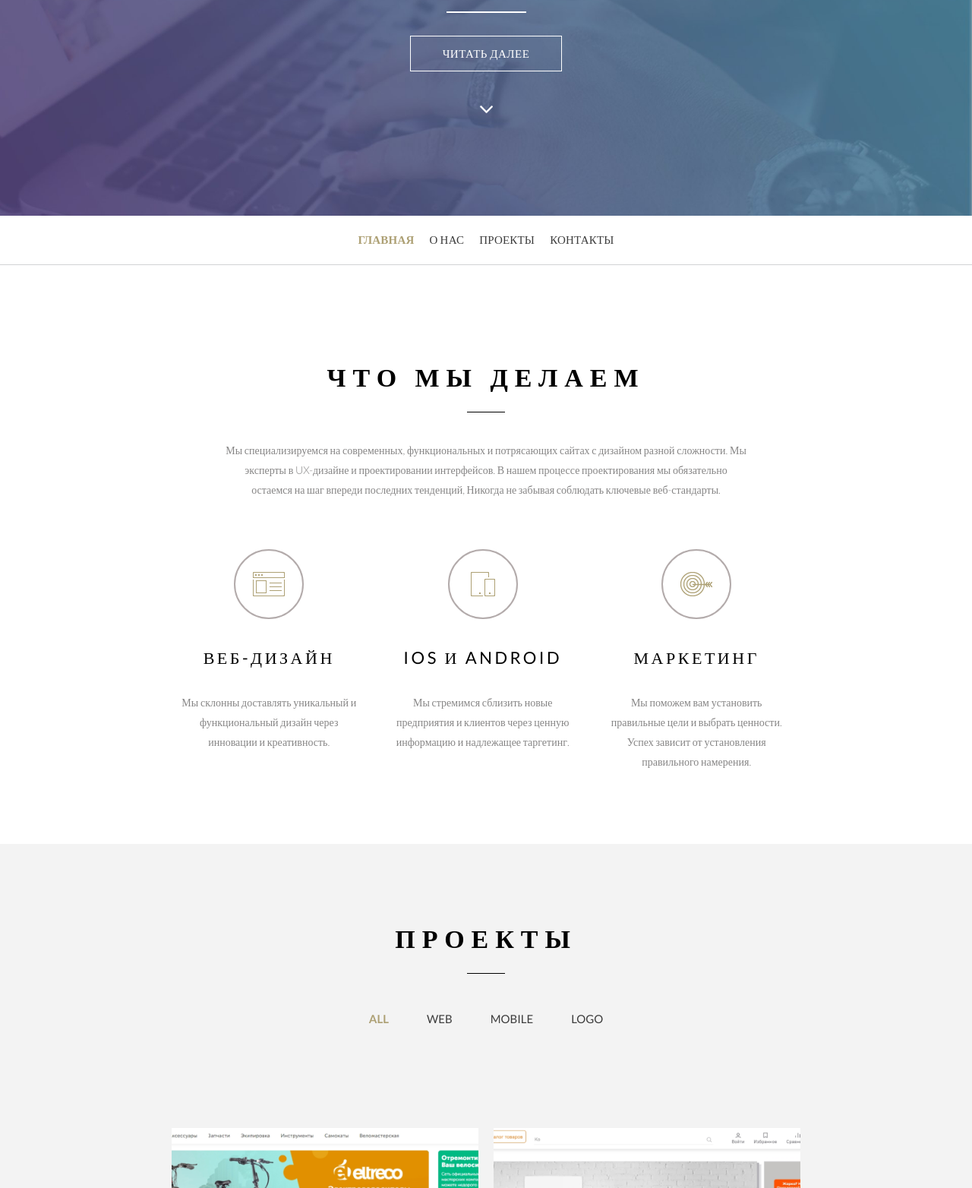
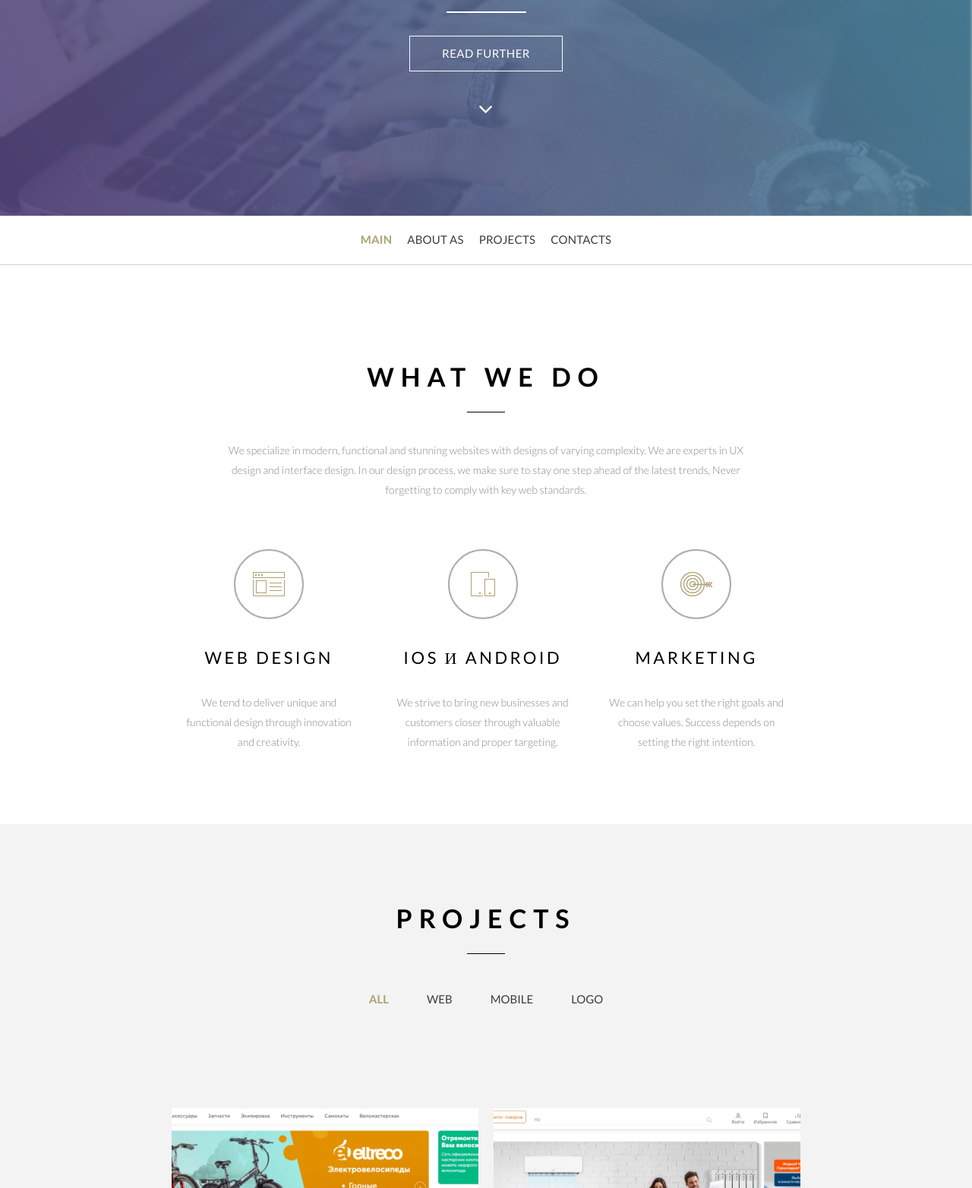
Before and after one commit to pagesid/Site-Binary, a plain HTML site: page index.html in a window 1280 px wide. Shown: the part 355-1919 px from the top of the page at 76% size. Drawn offline with nearby package versions, Linux system fonts and the light colour scheme; some packages are replaced by stand-ins of ours; a script that the page names is missing.

Commit message:
general edits

```diff
--- a/index.html
+++ b/index.html
@@ -33,13 +33,13 @@
 					<a href="" class="mainblock__logo"></a>
 					<img src="img/mainblock/logo12.png" alt="">
 					<div class="mainblock__text">
-						<div class="mainblock__title">Простой и привлекательный дизайн</div>
-						<div class="mainblock__subtitle">Для вашего приложения, логотипа, веб-сайта</div>
+						<div class="mainblock__title">attractive design</div>
+						<div class="mainblock__subtitle">For your app, logo, website</div>
 					</div>
 					<!--------------------------------- Подвал 1 блока -------------------------------->
 					<div class="mainblock__footer">
 						<!----------- span для того, чтобы анимация не перекрыла текст -------------------->
-						<a href="" class="mainblock__btn btn btn_w" data-scroll="#about"><span>ЧИТАТЬ ДАЛЕЕ</span></a>
+						<a href="" class="mainblock__btn btn btn_w" data-scroll="#about"><span>READ FURTHER</span></a>
 						<a href="" class="mainblock__arrow" data-scroll="#about">
 							<img src="img/mainblock/arrow_down_30.png" alt="">
 						</a>
@@ -57,10 +57,10 @@
 				<div class="container">
 					<nav class="menu__items">
 						<ul class="menu__list">
-							<li><a href='#' class="menu__link-act" data-scroll="#home">ГЛАВНАЯ</a></li>
-							<li><a href='#' class="menu__link" data-scroll="#about">О НАС</a></li>
-							<li><a href='#' class="menu__link" data-scroll="#portfolio">ПРОЕКТЫ</a></li>
-							<li><a href='#' class="menu__link" data-scroll="#contacts">КОНТАКТЫ</a></li>
+							<li><a href='#' class="menu__link-act" data-scroll="#home">MAIN</a></li>
+							<li><a href='#' class="menu__link" data-scroll="#about">ABOUT AS</a></li>
+							<li><a href='#' class="menu__link" data-scroll="#portfolio">PROJECTS</a></li>
+							<li><a href='#' class="menu__link" data-scroll="#contacts">CONTACTS</a></li>
 						</ul>
 					</nav>
 				</div>
@@ -69,12 +69,12 @@
 			<div class="about" id="about">
 				<div class="about__body">
 					<div class="about__header-block header-block">
-						<div class="header-block__title">ЧТО МЫ ДЕЛАЕМ</div>
-						<div class="header-block__subtitle">Мы специализируемся на современных, функциональных и потрясающих
-							сайтах
-							с дизайном разной сложности. Мы эксперты в UX-дизайне и проектировании интерфейсов.
-							В нашем процессе проектирования мы обязательно остаемся на шаг впереди последних тенденций,
-							Никогда не забывая соблюдать ключевые веб-стандарты.</div>
+						<div class="header-block__title">WHAT WE DO</div>
+						<div class="header-block__subtitle">We specialize in modern, functional and stunning
+							websites
+							with designs of varying complexity. We are experts in UX design and interface design.
+							In our design process, we make sure to stay one step ahead of the latest trends,
+							Never forgetting to comply with key web standards.</div>
 					</div>
 					<div class="about__row">
 						<div class="about__column">
@@ -82,9 +82,9 @@
 								<div class="item-about__icon">
 									<img src="img/about/01.png" alt="" />
 								</div>
-								<div class="item-about__title">Веб-дизайн</div>
-								<div class="item-about__text">Мы склонны доставлять уникальный и функциональный дизайн через
-									инновации и креативность.</div>
+								<div class="item-about__title">Web Design</div>
+								<div class="item-about__text">We tend to deliver unique and functional design through
+									innovation and creativity.</div>
 							</div>
 						</div>
 						<div class="about__column">
@@ -93,8 +93,8 @@
 									<img src="img/about/02.png" alt="" />
 								</div>
 								<div class="item-about__title">iOS и Android</div>
-								<div class="item-about__text">Мы стремимся сблизить новые предприятия и клиентов
-									через ценную информацию и надлежащее таргетинг.</div>
+								<div class="item-about__text">We strive to bring new businesses and customers closer
+									through valuable information and proper targeting.</div>
 							</div>
 						</div>
 						<div class="about__column">
@@ -102,9 +102,9 @@
 								<div class="item-about__icon">
 									<img src="img/about/03.png" alt="" />
 								</div>
-								<div class="item-about__title">Маркетинг</div>
-								<div class="item-about__text">Мы поможем вам установить правильные цели и выбрать ценности.
-									Успех зависит от установления правильного намерения.</div>
+								<div class="item-about__title">Marketing</div>
+								<div class="item-about__text">We can help you set the right goals and choose values.
+									Success depends on setting the right intention.</div>
 							</div>
 						</div>
 
@@ -115,7 +115,7 @@
 			<div class="portfolio" id="portfolio">
 				<div class="container">
 					<div class="portfolio__header-block header-block">
-						<div class="header-block__title">проекты</div>
+						<div class="header-block__title">projects</div>
 					</div>
 
 					<nav class="portfolio__filter filter">
@@ -163,7 +163,7 @@
 					</div>
 
 					<div class="portfolio__footer">
-						<a href="" class="portfolio__btn" data-scroll="#contacts"><span>НАПИСАТЬ НАМ</span></a>
+						<a href="" class="portfolio__btn" data-scroll="#contacts"><span>WRITE TO US</span></a>
 					</div>
 
 				</div>
@@ -171,7 +171,7 @@
 			<!---------------------------------------------- 5 Блок - партнеры ----------------------------------------------->
 			<div class="partners">
 				<div class="container">
-					<div class="partners__title">Партнеры</div>
+					<div class="partners__title">Partners</div>
 					<div class="partners__items">
 						<div class="partners__column">
 							<div class="partners__item">
@@ -200,7 +200,7 @@
 			<div class="contacts" id="contacts">
 				<div class="container">
 					<div class="contacts__header-block header-block">
-						<div class="header-block__title">НАШИ КОНТАКТЫ</div>
+						<div class="header-block__title">OUR CONTACTS</div>
 					</div>
 					<div class="contacts__body">
 						<div class="contacts__column">
@@ -209,25 +209,25 @@
 									<div class="form-contacts__row">
 										<div class="form-contacts__column">
 											<div class="form-contacts__input">
-												<div class="form-contacts__label">Ваше имя</div>
+												<div class="form-contacts__label">Your name</div>
 												<input class="input" type="text" autocomplete="off" name="form[]" data-value="">
 											</div>
 										</div>
 										<div class="form-contacts__column">
 											<div class="form-contacts__input">
-												<div class="form-contacts__label">Ваш E-MAIL</div>
+												<div class="form-contacts__label">Your E-MAIL</div>
 												<input class="input" type="text" autocomplete="off" name="form[]" data-value="">
 											</div>
 										</div>
 									</div>
 									<div class="form-contacts__media4">
 										<div class="form-contacts__input">
-											<div class="form-contacts__label">Комментарий</div>
+											<div class="form-contacts__label">Commentary</div>
 											<textarea class="input" autocomplete="off" name="form[]" data-value=""></textarea>
 										</div>
 									</div>
 									<div class="form-contacts__btn">
-										<button type="submit" class="portfolio__btn"><span>ОТПРАВИТЬ</span></button>
+										<button type="submit" class="portfolio__btn"><span>SEND</span></button>
 									</div>
 								</div>
 							</form>
@@ -237,11 +237,11 @@
 						<div class="contacts__column">
 							<div class="contacts__content">
 								<div class="contacts__text">
-									Есть идея для проекта? Просто хочу исследовать или увидеть возможности? <br> <b>
-										Мы здесь чтобы помочь.
+									Do you have an idea for a project?<br> <b>
+										We are here to help.
 									</b>
 								</div>
-								<div class="contacts__name">Евгений Берн</div>
+								<div class="contacts__name">Eugene Byrne</div>
 								<div class="contacts__social social">
 									<a href="" class="social__item"><img src="img/socail/free-icon-facebook-747374.png"
 											alt=""></a>
@@ -263,10 +263,10 @@
 						<div class="footer__logo"><img src="img/mainblock/logo12.png" alt=""></div>
 						<nav class="footer__menu">
 							<ul class="footer__list">
-								<li><a href="" class="footer__link" data-scroll="#home">Главная</a></li>
+								<li><a href="" class="footer__link" data-scroll="#home">Main</a></li>
 								<li><a href="" class="footer__link">Facebook</a></li>
 								<li><a href="" class="footer__link">Linkedin</a></li>
-								<li><a href="" class="footer__link" data-scroll="#contacts">Контакты</a></li>
+								<li><a href="" class="footer__link" data-scroll="#contacts">Contacts</a></li>
 							</ul>
 						</nav>
 						<div class="footer__text">
```
